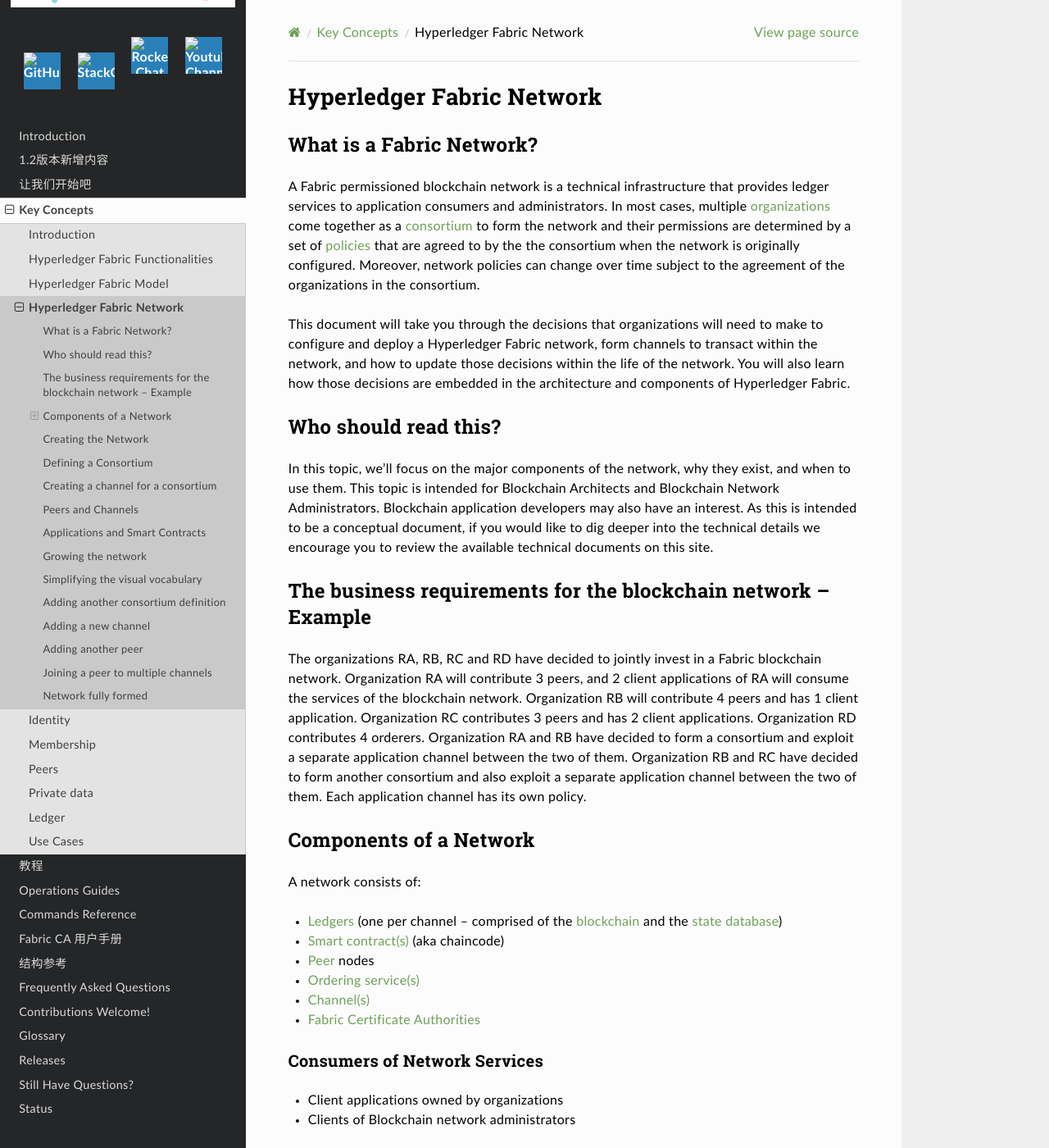
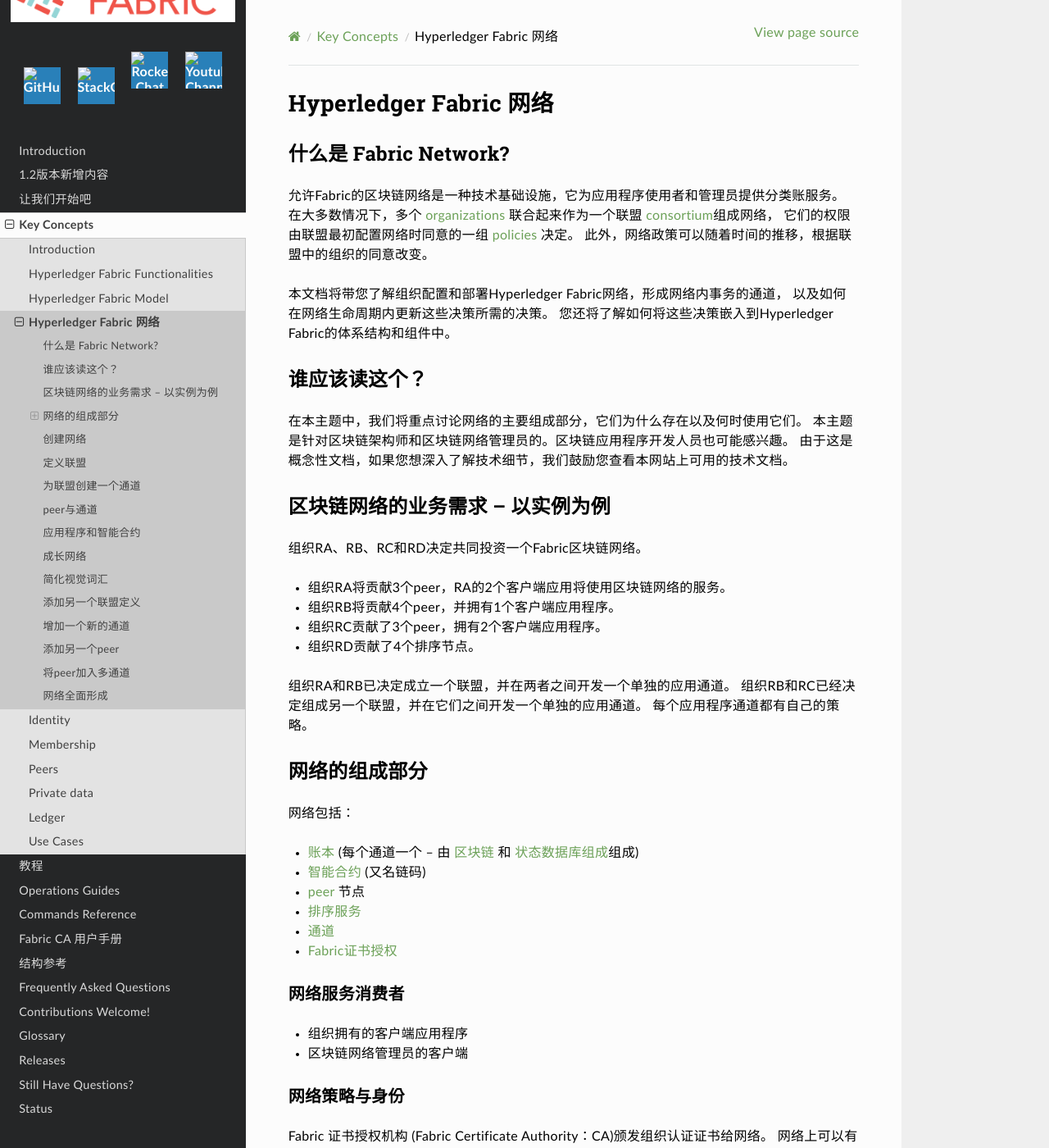
Before and after one commit to MangoDowner/hyperledger-fabric-docs-zh_CN, a Sphinx documentation site: the page built from source/network/network.md, in a window 1280 px wide and 1400 px high. Shown: the whole window at 82% size. Built offline with Sphinx 7.4.7 and the Read the Docs theme 2.0.0, drawn with Linux system fonts in a browser that asks for light colours; formulas are drawn with MathJax 3; some of the changed text lies outside the part shown.

Commit message:
汉化《Hyperledger Fabric 网络》（Hyperledger Fabric Network）章节

```diff
--- a/source/network/network.md
+++ b/source/network/network.md
@@ -1,135 +1,189 @@
-# Hyperledger Fabric Network
+# Hyperledger Fabric 网络
 
-## What is a Fabric Network?
-A Fabric permissioned blockchain network is a technical infrastructure that provides ledger services to application consumers and administrators. In most
-cases, multiple [organizations](../glossary.html#organization) come together as a [consortium](../glossary.html#consortium) to form the network and their permissions are determined by a set of [policies](../glossary.html#policy) that are agreed to by the
-the consortium when the network is originally configured. Moreover, network policies
-can change over time subject to the agreement of the organizations in the consortium.
+## 什么是 Fabric Network?
 
-This document will take you through the decisions that organizations will need to make to configure and deploy a Hyperledger Fabric network, form channels to transact within the network, and how to update those decisions within the life of the network. You will also learn how those decisions are embedded in the architecture and components of Hyperledger Fabric.
+允许Fabric的区块链网络是一种技术基础设施，它为应用程序使用者和管理员提供分类账服务。
+在大多数情况下，多个 [organizations](../glossary.html#organization)
+联合起来作为一个联盟 [consortium](../glossary.html#consortium)组成网络，
+它们的权限由联盟最初配置网络时同意的一组 [policies](../glossary.html#policy) 决定。
+此外，网络政策可以随着时间的推移，根据联盟中的组织的同意改变。
 
-## Who should read this?
+本文档将带您了解组织配置和部署Hyperledger Fabric网络，形成网络内事务的通道，
+以及如何在网络生命周期内更新这些决策所需的决策。
+您还将了解如何将这些决策嵌入到Hyperledger Fabric的体系结构和组件中。
 
-In this topic, we'll focus on the major components of the network, why they exist, and when to use them.  This topic is intended for Blockchain Architects and Blockchain Network Administrators.  Blockchain application developers may also have an interest.  As this is intended to be a conceptual document, if you would like to dig deeper into the technical details we encourage you to review the available technical documents on this site.
+## 谁应该读这个？
 
-## The business requirements for the blockchain network -- Example
-
-The organizations RA, RB, RC and RD have decided to jointly invest in a Fabric blockchain network. Organization RA will contribute 3 peers, and 2 client applications of RA will consume the services of the blockchain network. Organization RB will contribute 4 peers and has 1 client application. Organization RC contributes 3 peers and has 2 client applications. Organization RD contributes 4 orderers.
-Organization RA and RB have decided to form a consortium and exploit a separate application channel between the two of them. Organization RB and RC have decided to form another consortium and also exploit a separate application channel between the two of them. Each application channel has its own policy.
-
-## Components of a Network
-
-A network consists of:
-
-* [Ledgers](../glossary.html#ledger) (one per channel -- comprised of the [blockchain](../glossary.html#block) and the [state database](../glossary.html#state-database))
-* [Smart contract(s)](../glossary.html#smart-contract) (aka chaincode)
-* [Peer](../glossary.html#peer) nodes
-* [Ordering service(s)](../glossary.html#ordering-service)
-* [Channel(s)](../glossary.html#channel)
-* [Fabric Certificate Authorities](../glossary.html#hyperledger-fabric-ca)
-
-### Consumers of Network Services
-
-* Client applications owned by organizations
-* Clients of Blockchain network administrators
+在本主题中，我们将重点讨论网络的主要组成部分，它们为什么存在以及何时使用它们。
+本主题是针对区块链架构师和区块链网络管理员的。区块链应用程序开发人员也可能感兴趣。
+由于这是概念性文档，如果您想深入了解技术细节，我们鼓励您查看本网站上可用的技术文档。
 
 
-### Network Policies and Identities
+## 区块链网络的业务需求 -- 以实例为例
 
-The Fabric Certificate Authority (CA) issues the certificates for organizations to authenticate to the network.  There can be one or more CAs on the network and organizations can choose to use their own CA.  Additionally, client applications owned by organizations in the consortium use certificates to authenticate [transaction](../glossary.html#transaction) [proposals](../glossary.html#proposal), and peers use them to endorse proposals and commit transactions to the ledger if they are valid.
+组织RA、RB、RC和RD决定共同投资一个Fabric区块链网络。
++ 组织RA将贡献3个peer，RA的2个客户端应用将使用区块链网络的服务。
++ 组织RB将贡献4个peer，并拥有1个客户端应用程序。
++ 组织RC贡献了3个peer，拥有2个客户端应用程序。
++ 组织RD贡献了4个排序节点。
 
-*The explanation of the diagram is as follows:
-There is a Fabric network N with network policy NP1 and ordering service O. Channel C1 is governed by channel policy CP1.  Channel C1 has been established by consortium RARB. Channel C1 is managed by ordering service O and peers P1 and P2 and client applications A1 and A2 have been granted permission to transact on C1. Client application A1 is owned by organization RA. Certificate authority CA1 serves organization RA. Peer P2 maintains ledger L1 associated with channel C1 and L2 associated with C2. Peer P2 makes use of chain code S4 and S5. The orderer nodes of ordering service O are owned by organization RD.*
+组织RA和RB已决定成立一个联盟，并在两者之间开发一个单独的应用通道。
+组织RB和RC已经决定组成另一个联盟，并在它们之间开发一个单独的应用通道。
+每个应用程序通道都有自己的策略。
+
+## 网络的组成部分
+
+网络包括：
+
+* [账本](../glossary.html#ledger) (每个通道一个 -- 由 [区块链](../glossary.html#block) 和 [状态数据库组成](../glossary.html#state-database)组成)
+* [智能合约](../glossary.html#smart-contract) (又名链码)
+* [peer](../glossary.html#peer) 节点
+* [排序服务](../glossary.html#ordering-service)
+* [通道](../glossary.html#channel)
+* [Fabric证书授权](../glossary.html#hyperledger-fabric-ca)
+
+
+### 网络服务消费者
+
+* 组织拥有的客户端应用程序
+* 区块链网络管理员的客户端
+
+
+### 网络策略与身份
+
+Fabric 证书授权机构 (Fabric Certificate Authority：CA)颁发组织认证证书给网络。
+网络上可以有一个或多个CA，并且组织可以选择使用自己的CA。
+此外，联盟中组织拥有的客户端应用程序使用证书来验证
+[交易](../glossary.html#transaction)[提案](../glossary.html#proposal)，
+peer使用它们来对提案进行背书，如果交易有效，则将交易提交到分类账。
 
 
 ![network.structure](./network.diagram.1_1.png)
 
-## Creating the Network
+*该图的解释如下：
++ 有一个具有网络策略NP1和排序服务O的Fabric网络N，通道C1由通道策略CP1控制。
++ C1已经由联盟RARB建立。
++ 信道C1通过排序服务O来管理，peerP1和P2以及客户端应用程序A1和A2已经被授予在C1上进行交易的权限。
++ 客户端应用程序A1由组织RA拥有。证书颁发机构CA1为组织RA服务。
++ 对等体P2保存了与通道C1相关的账本L1，及与通道C2相关联的账本L2。
++ 对等体P2还使用了链码S4和S5。排序服务O的排序节点由组织RD拥有。*
 
-The network is created from the definition of the consortium including its clients, peers, channels, and ordering service(s).  The ordering service is the administration point for the network because it contains the configuration for the channel(s) within the network.  The configurations for each channel includes the policies for the channel and the [membership](../glossary.html#membership-services) information (in this example X509 root certificates) for each member of the channel.
+## 创建网络
+
+网络是由联盟的定义创建的，包括它的客户端、对等体、通道和排序服务。
+排序服务是网络的管理点，因为它包含网络中通道的配置。
+每个通道的配置包括通道的策略以及通道的每个成员的
+[membership](../glossary.html#membership-services) 信息（在本例中为X509根证书）。
 
 ![network.creation](./network.diagram.2.png)
 
-## Defining a Consortium
+## 定义联盟
 
-A consortium is comprised of two or more organizations on the network.  Consortiums are defined by organizations that have a need for transacting business with one another and they must agree to the policies that govern the network.
+联盟是由两个或多个组织组成的网络。联盟是由需要彼此进行业务交易的组织定义的，它们必须同意管理网络的策略。
 
 ![network.organization](./network.diagram.3.png)
 
-## Creating a channel for a consortium
+## 为联盟创建一个通道
 
-A channel is a communication means used to connect the components of the network and/or the member client applications.  Channels are created by generating the configuration block on the ordering service, which evaluates the validity of the channel configuration. Channels are useful because they allow for data isolation and confidentiality.  Transacting organizations must be authenticated to a channel in order to interact with it.  Channels are governed by the policies they are configured with.
+通道是用于连接网络 和/或 成员客户端应用程序的组件的通信手段。
+通过在排序服务上生成配置块来创建通道，该配置块评估通道配置的有效性。
+通道是有用的，因为它们允许数据隔离和机密性。
+交易组织必须被认证到一个通道里，以便与之互动。通道是由它们配置的策略来管理的。
 
 ![network.channel](./network.diagram.4.png)
 
-## Peers and Channels
+## peer与通道
 
-Peers are joined to channels by the organizations that own them, and there can be multiple peer nodes on channels within the network.  Peers can take on multiple roles:
+peer由拥有它们的组织加入到通道中，并且网络的通道上可以有多个peer。
+对等体可以承担多个角色：
 
-* [*Endorsing peer*](../glossary.html#endorsement) -- defined by policy as specific nodes that execute smart contract transactions in simulation and return a proposal response (endorsement) to the client application.
-* [*Committing peer*](../glossary.html#commitment) -- validates blocks of ordered transactions and commits (writes/appends) the blocks to a copy of the ledger it maintains.
+* [*背书节点*](../glossary.html#endorsement) -- 由策略定义，模拟执行智能合同事务的特定节点，其向客户端应用程序返回建议响应（背书）。
+* [*提交节点*](../glossary.html#commitment) -- 验证排序好的交易的块，并将这些块提交（写入/附加）到它所维护的分类账的副本。
 
-Because all peers maintain a copy of the ledger for every channel to which they are joined, all peers are committing peers.  However, only peers specified by the endorsement policy of the smart contract can be endorsing peers.  A peer may be further defined by the roles below:
+因为所有的peer都为它们所连接的每个通道维护一个分类帐的副本，所有的peer都是提交节点。
+然而，只有由智能合同的背书政策指定的对等体可以是背书节点。
+peer可以由以下角色进一步定义：
 
-* [*Anchor peer*](../glossary.html#anchor-peer) -- defined in the channel configuration and is the first peer that will be discovered on the network by other organizations within a channel they are joined to.
-* [*Leading peer*](../glossary.html#leading-peer) -- exists on the network to communicate with the ordering service on behalf of an organization that has multiple peers.
-
+* [*锚点节点*](../glossary.html#anchor-peer) -- 在通道配置中定义，在网络上他们加入的通道里，他们会被其他组织首先发现
+* [*领导节点*](../glossary.html#leading-peer) -- 领导节点存在于网络上，代表具有多个peer的组织与排序服务进行通信。
 
 ![network.policy](./network.diagram.5.png)
 
-## Applications and Smart Contracts
+## 应用程序和智能合约
 
+为了让客户端应用程序能够 [invoke](../glossary.html#invoke) 智能合约，
+必须在peer上 [installed](../glossary.html#install) 和 [instantiated](../glossary.html#instantiate) 智能合约区块链。
 
-Smart contract chaincode must be [installed](../glossary.html#install) and [instantiated](../glossary.html#instantiate) on a peer in order for a client application to be able to [invoke](../glossary.html#invoke) the smart contract.  Client applications are the only place outside the network where transaction proposals are generated.  When a transaction is proposed by a client application, the smart contract is invoked on the endorsing peers who simulate the execution of the smart contract against their copy of the ledger and send the proposal response (endorsement) back to the client application.  The client application assembles these responses into a transaction and broadcasts it to the ordering service.
+客户端应用程序是唯一在网络之外生成交易提案的地方。
+当客户端应用程序提出交易时，在背书节点上调用智能合约，这些对等体根据分类账的副本模拟智能合约的执行，
+并将提案响应（背书）发送回客户机应用程序。客户端应用程序将这些响应组装成交易并将其广播到排序服务。
 
 ![network.configuration](./network.diagram.6.png)
 
-## Growing the network
+## 成长网络
 
-While there no theoretical limit to how big a network can get, as the network grows it is important to consider design choices that will help optimize network throughput, stability, and resilience.  Evaluations of network policies and implementation of [gossip protocol](../gossip.html#gossip-protocol) to accommodate a large number of peer nodes are potential considerations.
+虽然网络可以达到多大在理论上没有限制，但是随着网络的增长，
+考虑有助于优化网络吞吐量、稳定性和弹性的设计选择非常重要。
+评估网络策略和 [gossip protocol](../gossip.html#gossip-protocol)
+的实现以适应大量peer是潜在的考虑因素。
 
 ![network.grow](./network.diagram.7.png)
 
-## Simplifying the visual vocabulary
+## 简化视觉词汇
 
-*In the diagram below we see that there are two client applications connected to two peer nodes and an ordering service on one channel.  Since there is only one channel, there is only one logical ledger in this example.  As in the case of this single channel, P1 and P2 will have identical copies of the ledger (L1) and smart contract -- aka chaincode (S4).*
+*在下面的图中，我们看到有两个客户端应用程序连接到两个peer和一个通道上的排序服务。
+由于只有一个通道，在这个例子中只有一个逻辑分类帐。
+与这种单一渠道的情况一样，P1和P2将具有相同的分类账（L1）和智能合约（即链码，S4）的副本。*
 
 ![network.vocabulary](./network.diagram.8.png)
 
-## Adding another consortium definition
+## 添加另一个联盟定义
 
-As consortia are defined and added to the existing channel, we must update the channel configuration by sending a channel configuration update transaction to the ordering service. If the transaction is valid, the ordering service will generate a new configuration block.  Peers on the network will then have to validate the new channel configuration block generated by the ordering service and update their channel configurations if they validate the new block.  It is important to note that the channel configuration update transaction is handled by [*system chaincode*](../glossary.html#system-chain) as invoked by the Blockchain network Administrator, and is not invoked by client application transaction proposals.
+当定义联合体（consortia）并将其添加到现有通道时，必须通过向排序服务发送通道配置更新交易来更新通道配置。
+如果交易有效，则排序服务将生成新的配置块。然后，网络上的peer必须验证由交易服务生成的新通道配置块，
+并且如果它们验证新块为有效，则必须更新它们的通道配置。
+需要注意的是，通道配置更新交易由 [*system chaincode*](../glossary.html#system-chain) 处理，
+被Blockchain 网络管理员所调用，而不由客户端应用程序交易提案所调用。
 
 ![network.consortium2](./network.diagram.9.png)
 
-## Adding a new channel
+## 增加一个新的通道
 
-Organizations are what form and join channels, and channel configurations can be amended to add organizations as the network grows. When adding a new channel to the network, channel policies remain separate from other channels configured on the same network.
+组织是形成和加入通道的东西，通道配置可以修改，以增加组织随着网络的增长。
+当向网络添加新通道时，通道策略与配置在同一网络上的其他通道保持分离。
 
-*In this example, the configurations for channel 1 and channel 2 on the ordering service will remain separate from one another.*
+*在这个示例中，排序服务上的通道1和通道2的配置将彼此保持分离。*
 
 ![network.channel2](./network.diagram.10.png)
 
-## Adding another peer
+## 添加另一个peer
 
-*In this example, peer 3 (P3) owned by organization 3 has been added to channel 2 (C2).  Note that although there can be multiple ordering services on the network, there can also be a single ordering service that governs multiple channels.  In this example, the channel policies of C2 are isolated from those of C1.  Peer 3 (P3) is also isolated from C1 as it is authenticated only to C2.*
+*在这个例子中，组织3所拥有的peer 3（P3）已经被添加到通道2（C2）。
+注意，尽管网络上可以有多个排序服务，但是也可以有一个管理多个通道的单个排序服务。
+在这个例子中，C2的通道策略与C1的通道隔离。
+peer 3（P3）也与C1隔离，因为它仅被认证为C2。*
 
 ![network.peer2](./network.diagram.11.png)
 
-## Joining a peer to multiple channels
+## 将peer加入多通道
 
-*In this example, peer 2 (P2) has been joined to channel 2 (C2).  P2 will keep channels C1 and C2 and their associated transactions private and isolated.  Additionally, client application A3 will also be isolated from C1.  The ordering service maintains network governance and channel isolation by evaluating policies and digital signatures of all nodes configured on all channels.*
+*在这个例子中，peer 2（P2）已经连接到通道2（C2）。
+P2将保持通道C1和C2及其相关交易私有和隔离。
+此外，客户端应用程序A3也将与C1隔离。
+排序服务通过评估在所有通道上配置的所有节点的策略和数字签名，来维护网络治理和信道隔离。*
 
 ![network.multichannel](./network.diagram.12.png)
 
-## Network fully formed
+## 网络全面形成
 
-*In this example, the network has been developed to include multiple client applications, peers, and channels connected to a single ordering service. Peer 2 (P2) is the only peer node connected to channels C1 and C2, which will be kept isolated from each other and their data will remain private.  There are now two logical ledgers in this example, one for C1, and one for C2.*
+*在这个示例中，网络已经被开发成这样：包括连接到单个排序服务的多个客户端应用程序、peer和通道。
+P2是唯一连接到通道C1和C2的peer，通道C1和C2将彼此隔离，并且它们的数据将保持私有。
+这个例子中现在有两个逻辑分类，一个用于C1，一个用于C2。*
 
-Simple vocabulary
+简单的词汇
 
 ![network.finalnetwork](./network.diagram.13.png)
 
-Better arrangement
+更好的安排
 
 ![network.finalnetwork2](./network.diagram.14.png)
```
